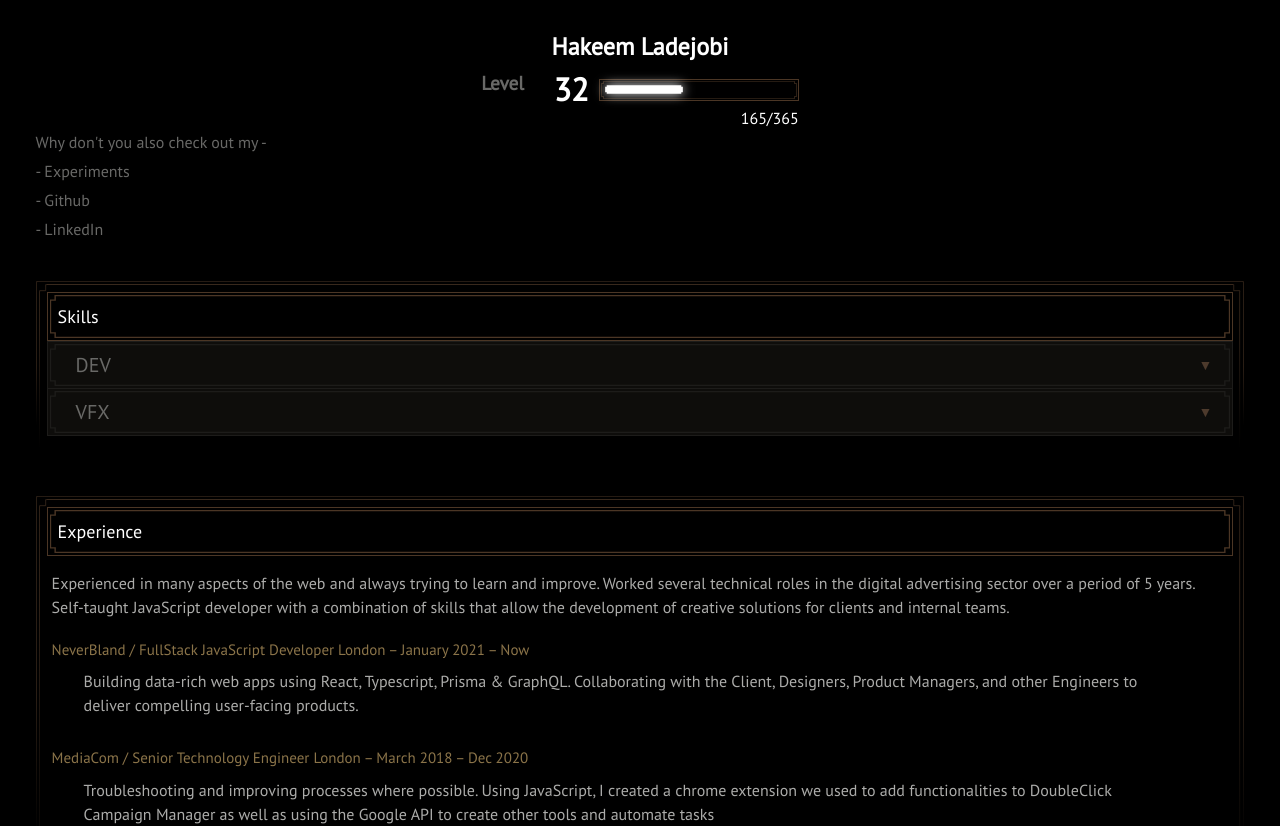
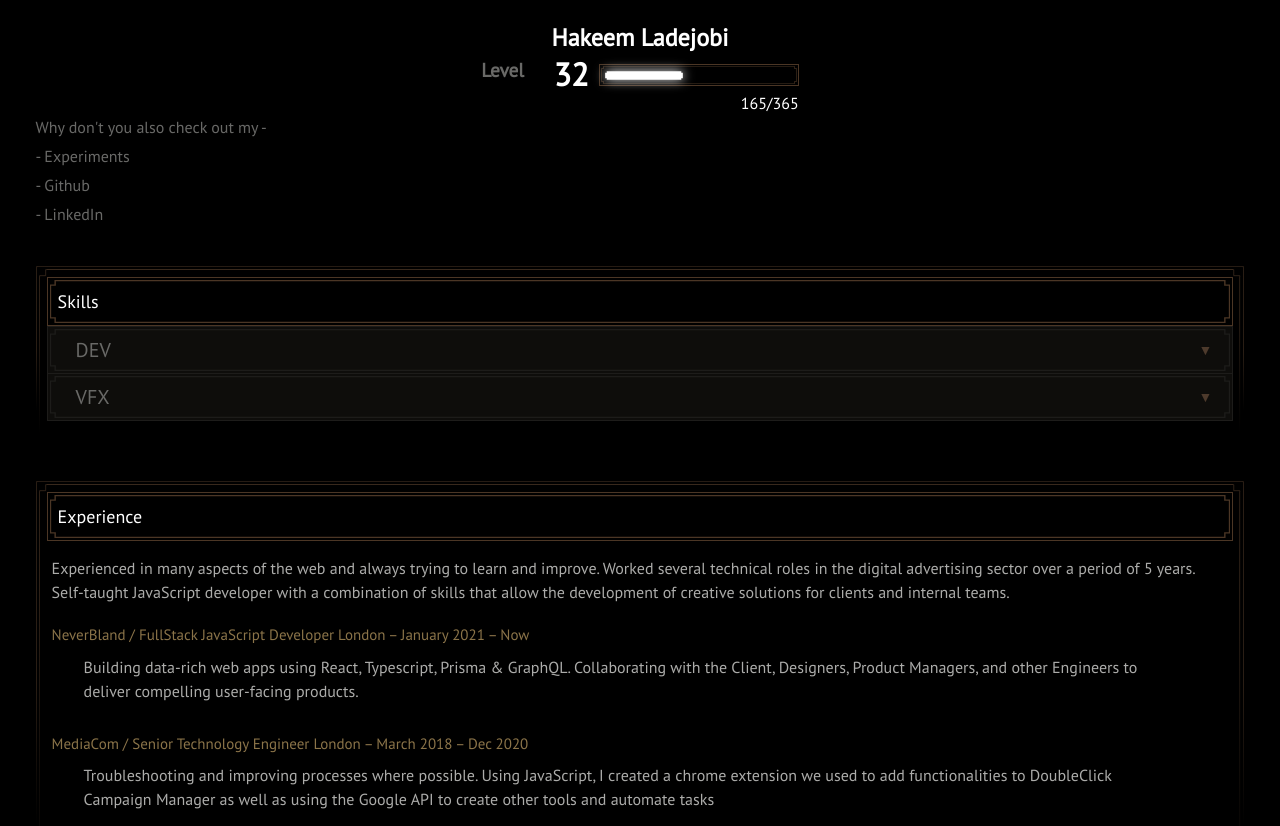
Before and after one commit to Hakeem-star/haklad.dev, a Next.js app: page /about in a window 1280 px wide. Shown: the top 826 px of the page. Built offline with nearby package versions, Linux system fonts and the light colour scheme.

Commit message:
fix header alignment and page height

```diff
--- a/components/about/LevelDetails/index.tsx
+++ b/components/about/LevelDetails/index.tsx
@@ -20,6 +20,7 @@ const LevelWrapper = styled.div`
   display: flex;
   align-items: baseline;
   gap: 10px;
+  margin-top: -6px;
 `;
 
 const LevelProgress = styled.div``;
@@ -73,7 +74,7 @@ const Level = styled.h2`
 const LevelLabel = styled.h2`
   margin-bottom: auto;
   margin-right: 30px;
-  margin-top: 4px;
+  /* margin-top: 4px; */
 
   font-size: 1.2rem;
   color: ${colors.witcher_text_faded};
--- a/pages/about.tsx
+++ b/pages/about.tsx
@@ -45,7 +45,7 @@ const Header = styled.div`
 
   @media ${device.desktop} {
     flex-direction: row;
-    align-items: center;
+    align-items: flex-start;
     margin-top: 70px;
     margin-bottom: 60px;
     padding: 0 1rem;
@@ -63,7 +63,7 @@ const Header = styled.div`
 const Name = styled.h2`
   width: fit-content;
   align-self: flex-start;
-  margin-top: 0.55rem;
+  /* margin-top: 0.55rem; */
   cursor: pointer;
 `;
 
@@ -77,6 +77,8 @@ const Wrapper = styled.div`
 
   @media ${device.desktop} {
     padding: 0 10px;
+    height: 100%;
+    overflow: hidden;
   }
 `;
 
```
